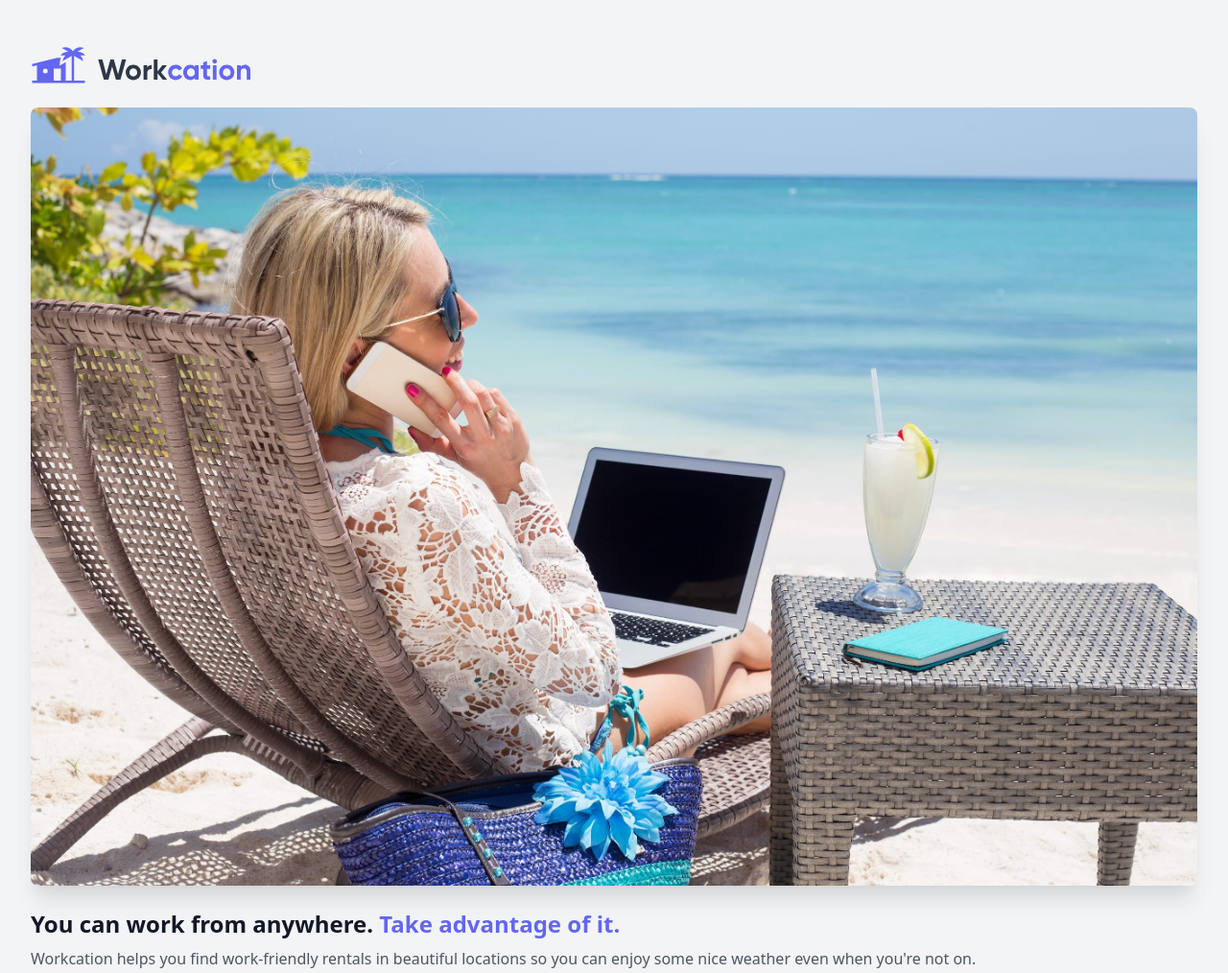
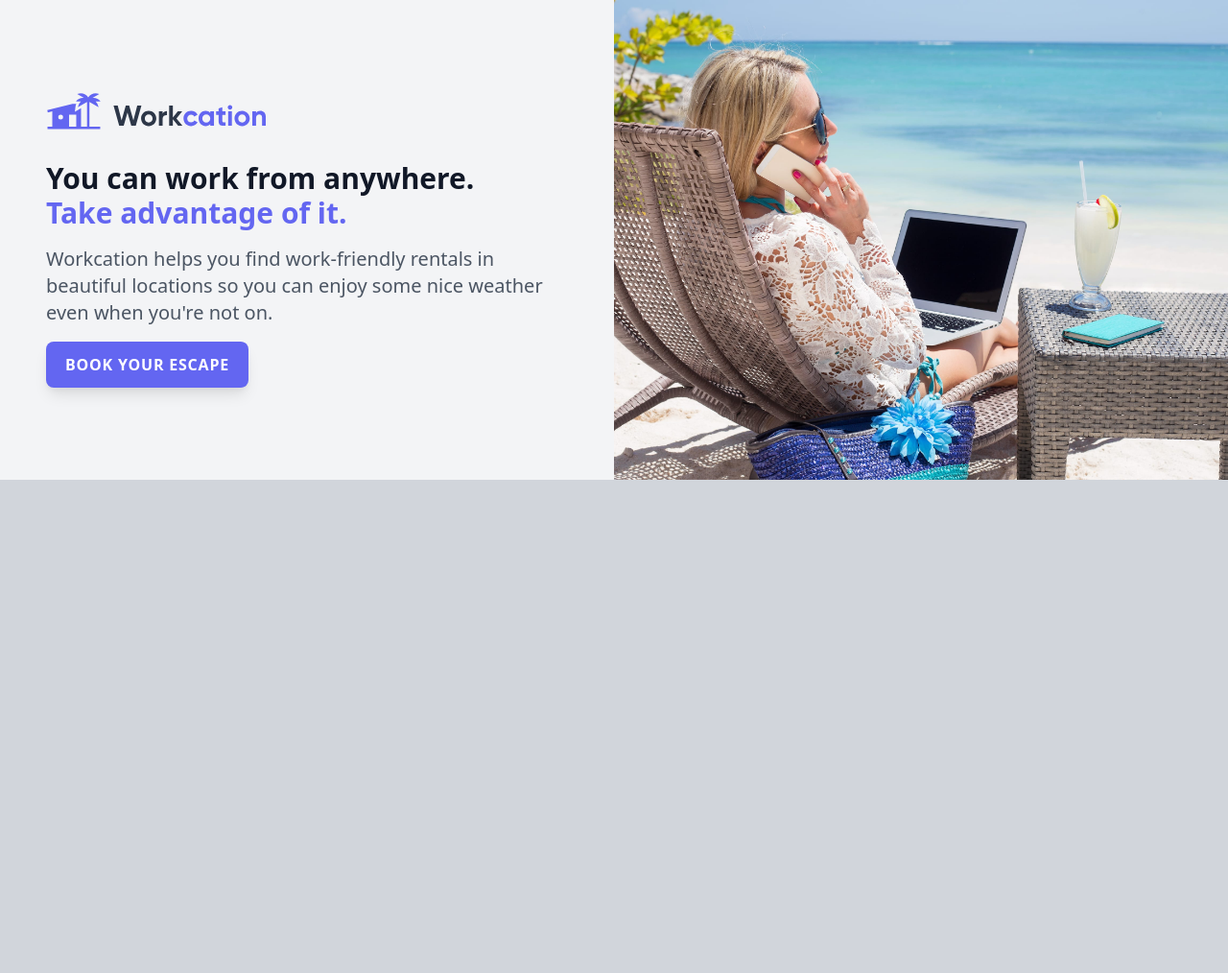
Before and after one commit to marchris93/tailwindcsslab, a website built with Vite: page index.html in a window 1280 px wide. Shown: the top 1014 px of the page at 96% size. After the commit the page ends 800 px from the top, so only its background shows below. Built offline with nearby package versions, Linux system fonts and the light colour scheme.

Commit message:
lesson3 responsive design

```diff
--- a/index.html
+++ b/index.html
@@ -1,4 +1,5 @@
 <html lang="en">
+
 <head>
     <meta charset="UTF-8">
     <meta name="viewport" content="width=device-width, initial-scale=1.0">
@@ -6,21 +7,34 @@
     <link href="css/tailwind.css" rel="stylesheet">
 
 </head>
-    <body class="bg-gray-100">
-        <div class="px-8 py-12">
+
+<body class="bg-gray-300">
+    <div class=" bg-gray-100 grid lg:grid-cols-2 2xl:grid-cols-5">
+        <div class="px-8 py-12 max-w-md mx-auto sm:max-w-xl lg:px-12 lg:py-24 lg:max-w-full xl:mr-0 2xl:col-span-2">
+            <div class="xl:max-w-xl">
                 <img class="h-10" src="img/logo.svg" alt="workcation" />
-            <img class="mt-6 rounded-lg shadow-xl" src="img/beach-work.jpeg"
-            alt="Woman workcation on the beach" />
-            <h1 class="mt-6 text-2xl font-bold text-gray-900" >You can work from anywhere.
-                <span class="text-indigo-500">Take advantage of it.</span></h1>
-            <p class="mt-2 text-gray-600">
+                <img class="mt-6 rounded-lg shadow-xl sm:mt-8 sm:h-64 sm:w-full sm:object-cover object-centre lg:hidden"
+                    src="img/beach-work.jpeg" alt="Woman workcation on the beach" />
+                <h1 class="mt-6 text-2xl font-bold text-gray-900 sm:mt-8 sm:text-4xl lg:text-3xl">You can work from
+                    anywhere.
+                    <br class="hidden lg:inline">
+                    <span class="text-indigo-500">Take advantage of it.</span>
+                </h1>
+                <p class="mt-2 text-gray-600 sm:mt-4 sm:text-xl ">
                     Workcation helps you find work-friendly rentals in beautiful locations so you can enjoy
                     some nice weather even when you're not on.
                 </p>
                 <div class="mt-4">
-                <a class="inline-block px-5 py-3 rounded-lg shadow-lg bg-indigo-500 text-white uppercase tracking-wider font-semibold text-sm" href="#">Book your escape</a>
+                    <a class="inline-block px-5 py-3 rounded-lg shadow-lg bg-indigo-500 text-white uppercase tracking-wider
+                font-semibold text-sm sm:text-base" href="#">Book your escape</a>
                 </div>
             </div>
+        </div>
+        <div class="hidden lg:block relative 2xl:col-span-3">
+            <img class="absolute inset-0 w-full h-full object-cover object-center " src="img/beach-work.jpeg"
+                alt="Woman workcation on the beach" />
+        </div>
+    </div>
+</body>
 
-    </body>
 </html>
```
Lines whose indentation alone changed are shown as unchanged.
